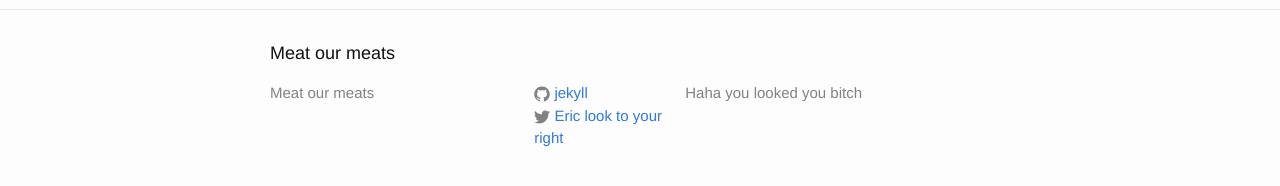
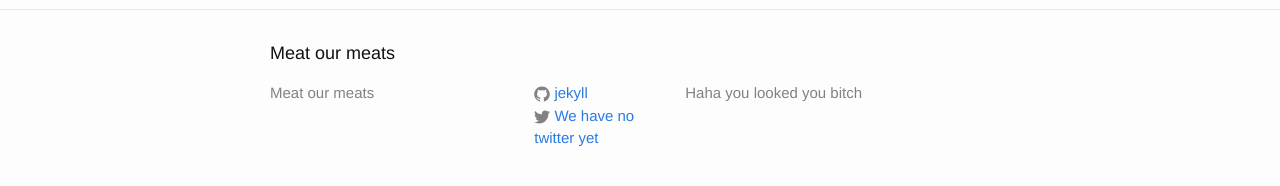
Before and after one commit to pepe454/pepe454.github.io, a Jekyll site: the page built from _posts/2016-07-15-welcome-to-jekyll.markdown, in a window 1280 px wide. Shown: the part 665-851 px from the top of the page. Built offline with Jekyll 4.4.1, drawn with Linux system fonts in a browser that asks for light colours.

Commit message:
Update _config.yml

```diff
--- a/_config.yml
+++ b/_config.yml
@@ -12,7 +12,7 @@ description: > # this means to ignore newlines until "baseurl:"
   Haha you looked you bitch
 baseurl: "" # the subpath of your site, e.g. /blog
 url: "http://yourdomain.com" # the base hostname & protocol for your site
-twitter_username: Eric look to your right
+twitter_username: We have no twitter yet
 github_username:  jekyll
 
 # Build settings
```
